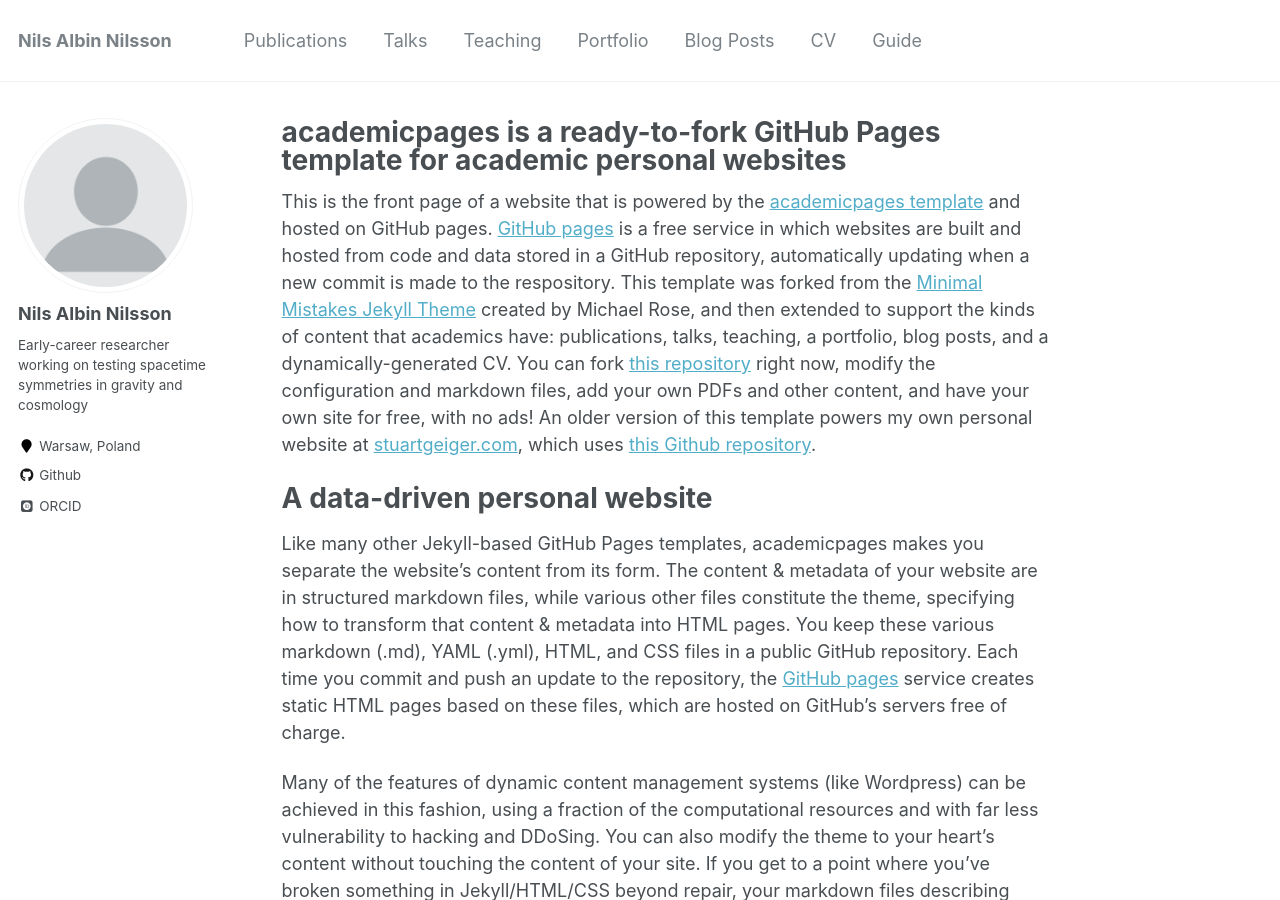
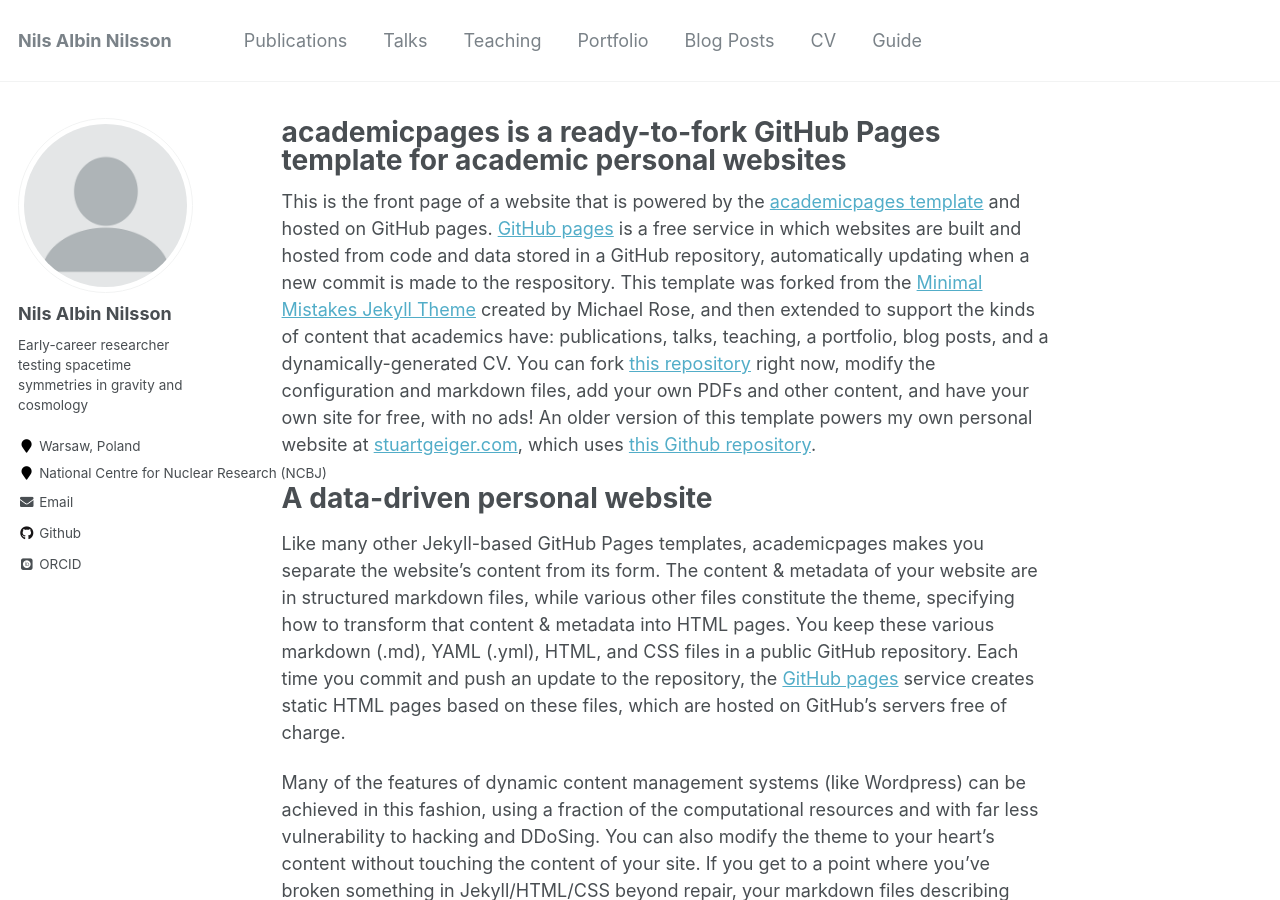
Before and after one commit to nilsanilsson/nilsanilsson.github.io, a Jekyll site: the page built from _pages/about.md, in a window 1280 px wide and 900 px high. Built offline with Jekyll 4.4.1, drawn with Linux system fonts in a browser that asks for light colours; some web fonts are replaced.

Commit message:
Initial commit

```diff
--- a/_config.yml
+++ b/_config.yml
@@ -82,12 +82,12 @@
 author:
   name             : "Nils Albin Nilsson"
   avatar           : "profile.png"
-  bio              : "Early-career researcher working on testing spacetime symmetries in gravity and cosmology"
+  bio              : "Early-career researcher testing spacetime symmetries in gravity and cosmology"
   location         : "Warsaw, Poland"
-  employer         :
+  employer         : "National Centre for Nuclear Research (NCBJ)"
   pubmed           : #"https://www.ncbi.nlm.nih.gov/pubmed/?term=john+snow"
   googlescholar    : #"http://yourfullgooglescholarurl.com"
-  email            :
+  email            : "albin [dot] nilsson [at] ncbj.gov.pl"
   researchgate     :  # example: "https://www.researchgate.net/profile/yourprofile"
   uri              :
   bitbucket        :
@@ -100,10 +100,11 @@
   google_plus      :
   keybase          :
   instagram        :
+  inspire          : "inspirehep.net/sshshsh"
   impactstory      : #"https://profiles.impactstory.org/u/xxxx-xxxx-xxxx-xxxx"
   lastfm           :
   linkedin         :
-  orcid            : "http://orcid.org/yourorcidurl"
+  orcid            : "https://orcid.org/0000-0001-6949-3956"
   pinterest        :
   soundcloud       :
   stackoverflow    : # http://stackoverflow.com/users/123456/username
```
